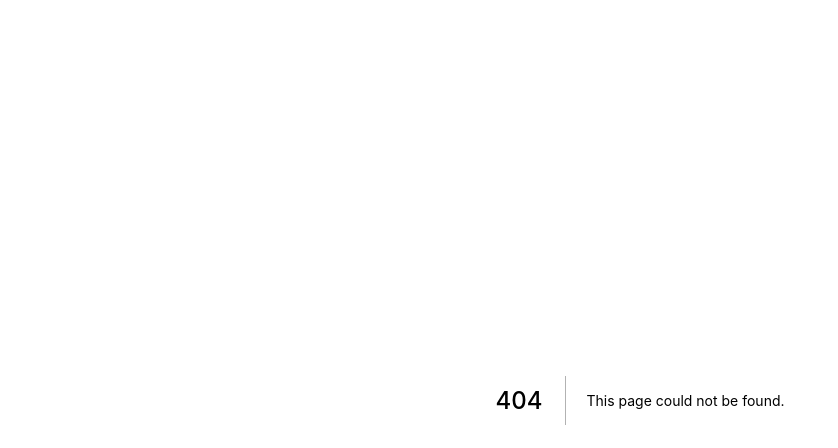
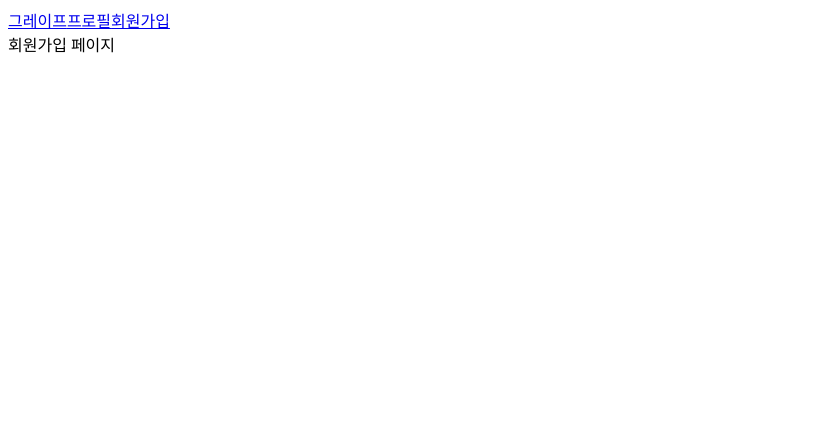
Before and after one commit to kimsungkwang/Grape, a Next.js app in the folder prepare/front/: page /signup in a window 1280 px wide. Before the commit this address had no page. Shown: the top 448 px of the page, without its empty margins (0-838 px from the left). Built offline with nearby package versions, Linux system fonts and the light colour scheme.

Commit message:
페이지 만들기 , eslint 설치

```diff
--- /dev/null
+++ b/prepare/front/components/AppLayout.js
@@ -0,0 +1,22 @@
+import React from "react";
+import PropTypes from "prop-types";
+import Link from "next/link"
+
+const AppLayout = ({ children }) => {       // children은 AppLayout 안 부분
+  return (
+    <div>
+      <div>
+          <Link href="/"><a>그레이프</a></Link>
+          <Link href="/profile"><a>프로필</a></Link>
+          <Link href="/signup"><a>회원가입</a></Link>
+      </div>
+      {children}
+    </div>
+  );
+};
+
+AppLayout.prototypes = {
+  children: PropTypes.node.isRequired,
+};
+
+export default AppLayout;
--- a/prepare/front/package.json
+++ b/prepare/front/package.json
@@ -9,7 +9,9 @@
   "author": "kimsungkwang",
   "license": "ISC",
   "dependencies": {
+    "eslint": "^8.27.0",
     "next": "^9.5.5",
+    "prop-types": "^15.8.1",
     "react": "^16.14.0",
     "react-dom": "^16.14.0"
   }
--- /dev/null
+++ b/prepare/front/pages/signup.js
@@ -0,0 +1,14 @@
+import React from "react";
+import AppLayout from "../components/AppLayout";
+
+const Signup = () => {
+    return (
+        <AppLayout>
+            <div>
+                회원가입 페이지
+            </div>
+        </AppLayout>
+    )
+};
+
+export default Signup;
```
Also changed, not shown: prepare/front/pages/index.js (+7 -2 lines), prepare/front/pages/profile.js (added, +14 -0 lines), 1 other file (tests, documents, lock files or other folders).
